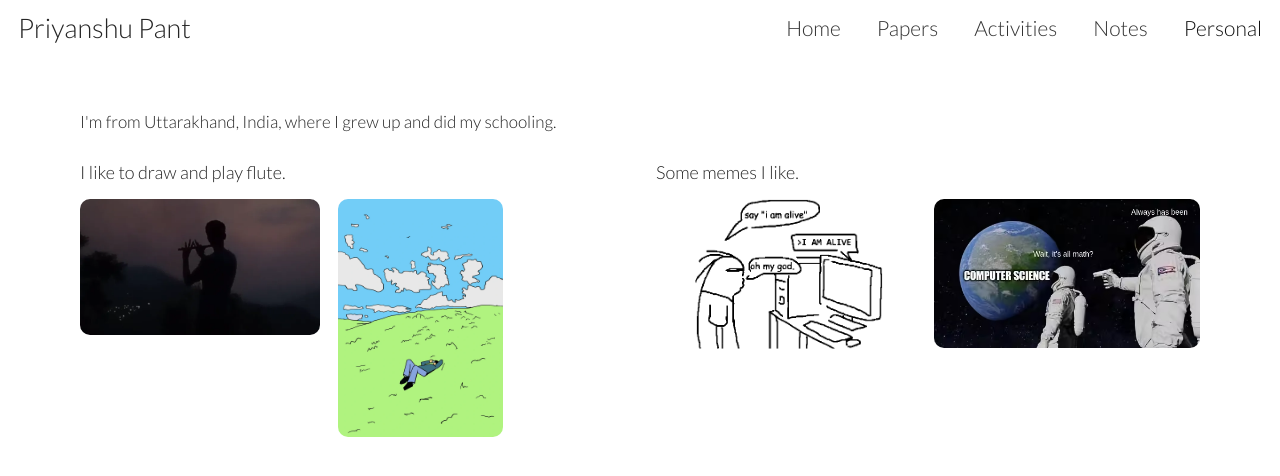
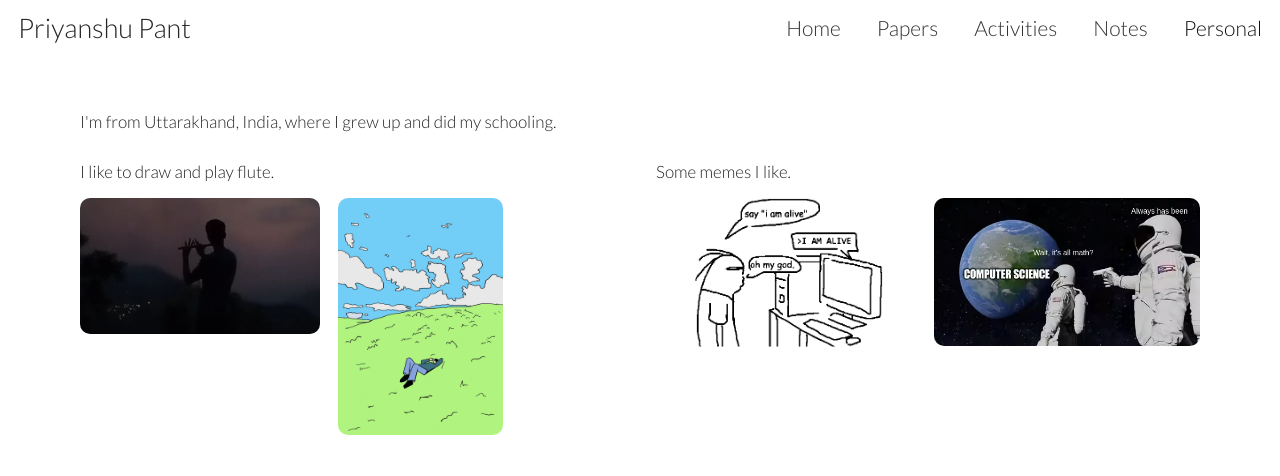
Before and after one commit to priyanshupant/priyanshupant.github.io, a Jekyll site: the page built from personal.html, in a window 1280 px wide. Shown: the top 476 px of the page. Built offline with Jekyll 4.4.1, drawn with Linux system fonts in a browser that asks for light colours.

Commit message:
Match Personal column heading font sizes to introduction

```diff
--- a/_layouts/default.html
+++ b/_layouts/default.html
@@ -48,7 +48,7 @@
 .page-personal img { max-width: 100%; height: auto; border-radius: 10px; }
 .personal-columns { display:grid; grid-template-columns:repeat(2,minmax(0,1fr)); gap:32px; align-items:start; margin-top:22px; }
 .personal-columns > section { min-width:0; }
-.personal-columns h2 { margin:0 0 14px; font-family:"Lato",Arial,Helvetica,sans-serif; font-size:18px; line-height:1.4; font-weight:300; }
+.personal-columns h2 { margin:0 0 14px; font-family:"Lato",Arial,Helvetica,sans-serif; font-size:1em; line-height:1.4; font-weight:300; }
 .personal-art-gallery { display:flex; flex-wrap:wrap; align-items:flex-start; gap:18px; }
 .personal-meme-gallery { display:grid; grid-template-columns:repeat(2,minmax(0,1fr)); gap:12px; align-items:start; }
 .personal-meme-gallery a { display:block; min-width:0; }
```
